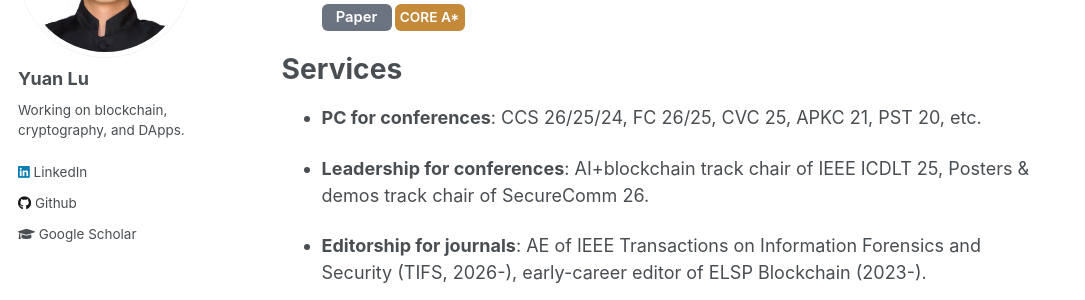
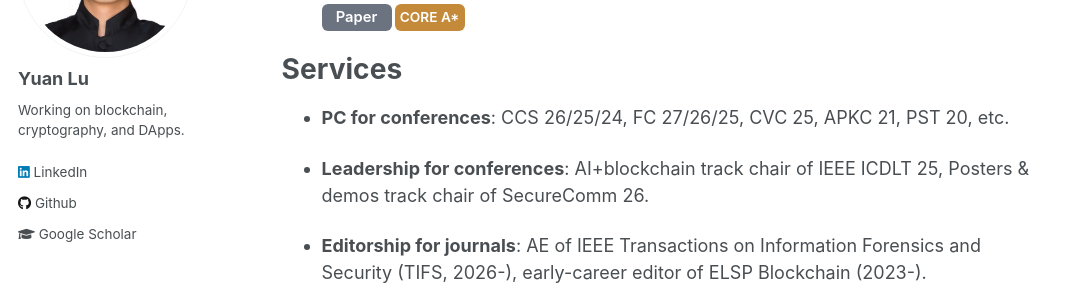
Before and after one commit to yylluu/yylluu.github.io, a Jekyll site: the page built from _pages/about.md, in a window 1280 px wide and 900 px high, scrolled down 1445 px. Shown: the part 153-453 px from the top of the window, without its empty margins (0-1085 px from the left). Built offline with Jekyll 4.4.1, drawn with Linux system fonts in a browser that asks for light colours.

Commit message:
Update about.md

```diff
--- a/_pages/about.md
+++ b/_pages/about.md
@@ -143,7 +143,7 @@ Many of my research results have been published in top-tier computer science ven
 Services
 ======
 
-- **PC for conferences**: CCS 26/25/24, FC 26/25, CVC 25, APKC 21, PST 20, etc.
+- **PC for conferences**: CCS 26/25/24, FC 27/26/25, CVC 25, APKC 21, PST 20, etc.
 
 - **Leadership for conferences**: AI+blockchain track chair of IEEE ICDLT 25, Posters & demos track chair of SecureComm 26.
 
```
